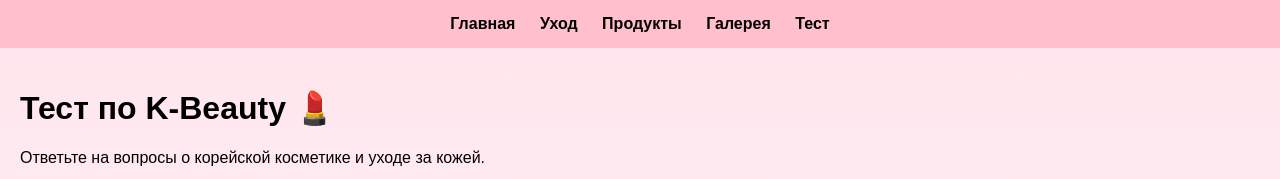
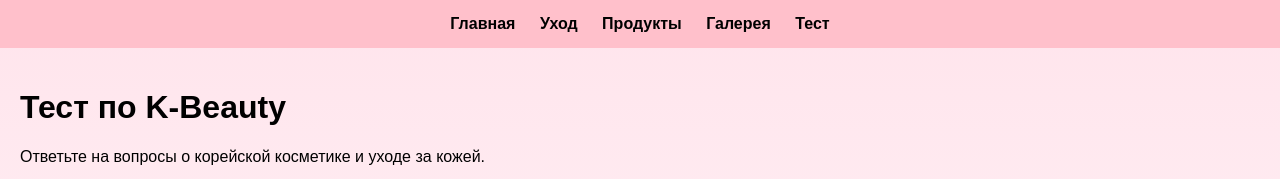
Before and after one commit to scwikoo/project, a plain HTML site: page quiz.html in a window 1280 px wide. Shown: the top 179 px of the page. Drawn offline with Linux system fonts and the light colour scheme.

Commit message:
Update quiz.html

```diff
--- a/quiz.html
+++ b/quiz.html
@@ -174,7 +174,7 @@ function checkAnswers() {
 
 <div class="container">
 
-<h1>Тест по K-Beauty 💄</h1>
+<h1>Тест по K-Beauty </h1>
 
 <p>
 Ответьте на вопросы о корейской косметике и уходе за кожей.
```
